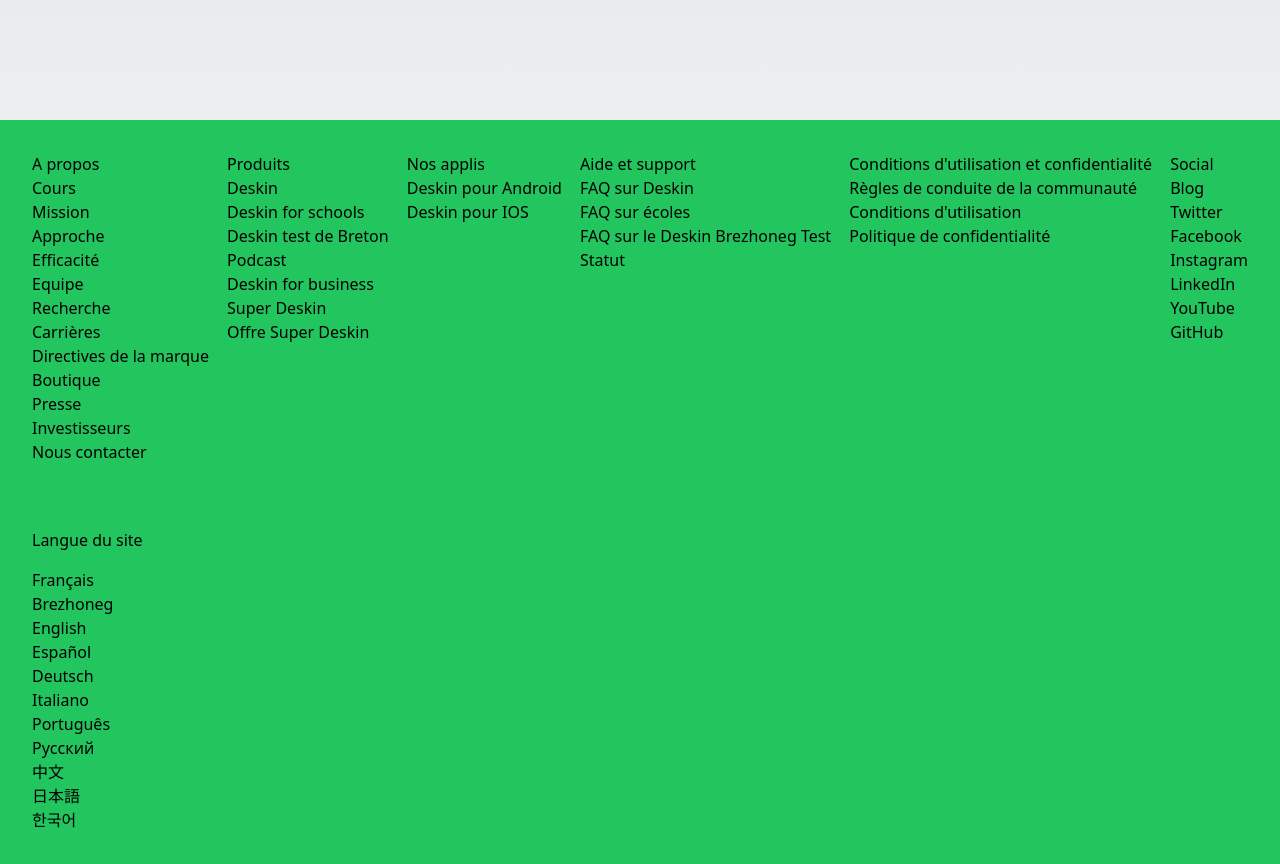
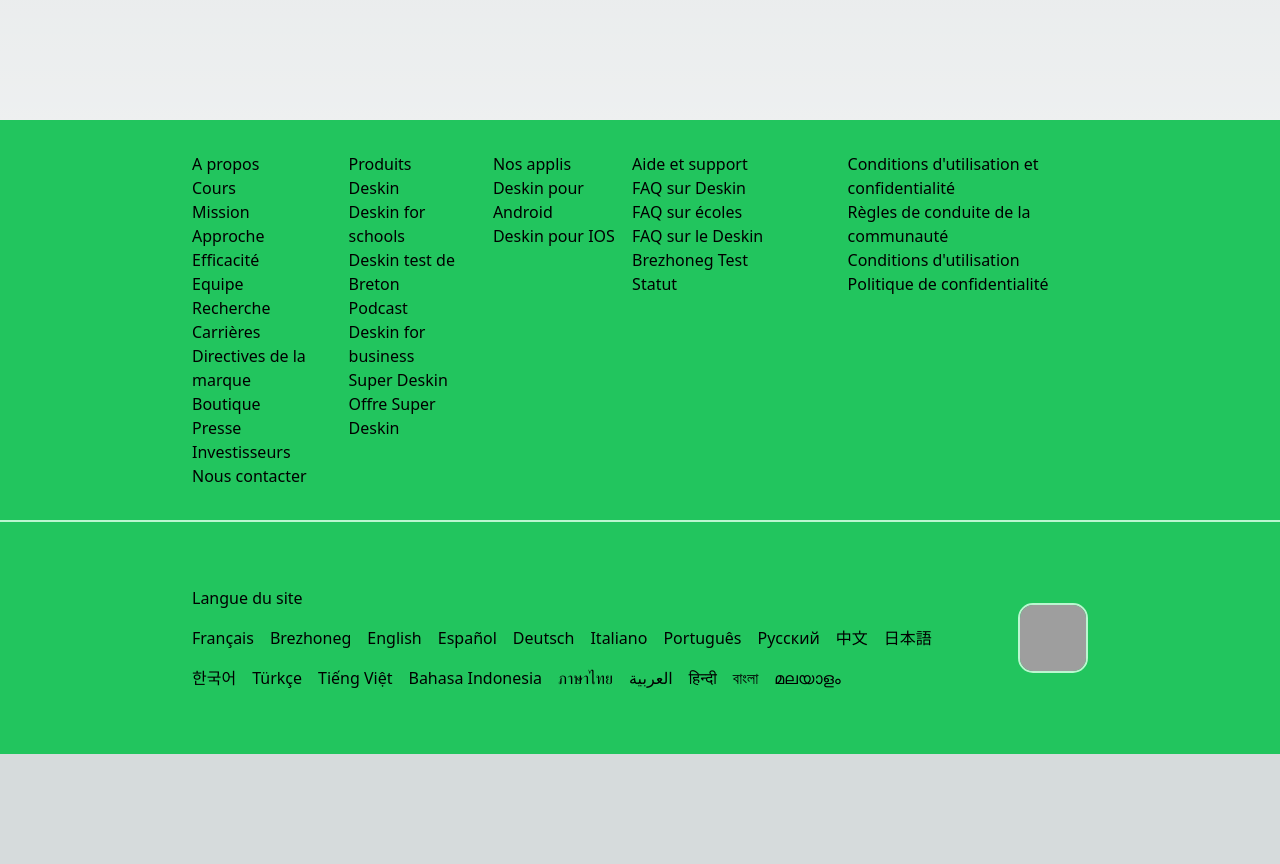
Before and after one commit to Language-Application/back-next, a Next.js app in the folder back/: page /about in a window 1280 px wide. Shown: the part 760-1624 px from the top of the page. After the commit the page ends 1514 px from the top, so only its background shows below. Built offline with nearby package versions, Linux system fonts and the light colour scheme; grey boxes are pictures that could not be loaded.

Commit message:
Travail sur le style du footer et des liens
Travail sur les styles du footer et des liens, pas encore fini mais en bonne avançée

```diff
--- a/back/components/Footer.js
+++ b/back/components/Footer.js
@@ -4,9 +4,9 @@
 
     return (
 
-        <footer className='flex flex-col w-screen bg-green-500'>
+        <footer className='flex flex-col w-screen bg-green-500 items-center'>
 
-            <section className='flex flex-row justify-between items-start gap-4 p-8'>
+            <section className='flex flex-row justify-between items-start gap-4 py-8 md:max-w-[70%]'>
 
                 <div>
 
@@ -226,7 +226,7 @@
 
                 </div>
 
-                <div>
+                {/* <div>
 
                     <h3>Social</h3>
 
@@ -276,11 +276,15 @@
 
                     </div>
 
-                </div>
+                </div> */}
 
             </section>
 
-            <section className='flex flex-col gap-4 p-8'>
+            <hr className='flex flex-row w-screen border-green-200 border-t-[2px]'/>
+
+            <section className='flex flex-row gap-8 justify-between py-16 md:max-w-[70%] items-start w-full'>
+
+                <div className='flex flex-col gap-4'>
 
                     <div>
 
@@ -288,7 +292,7 @@
 
                     </div>
 
-                <div>
+                    <div className='flex flex-wrap gap-4'>
 
                         <Link href='/fr'>
 
@@ -356,7 +360,59 @@
 
                         </Link>
 
+                        <Link href='/tr'>
+
+                            <p>Türkçe</p>
+
+                        </Link>
+
+                        <Link href='/vi'>
+
+                            <p>Tiếng Việt</p>
+
+                        </Link>
+
+                        <Link href='/id'>
+
+                            <p>Bahasa Indonesia</p>
+
+                        </Link>
+
+                        <Link href='/th'>
+
+                            <p>ภาษาไทย</p>
+
+                        </Link>
+
+                        <Link href='/ar'>
+
+                            <p>العربية</p>
+
+                        </Link>
+
+                        <Link href='/hi'>
+
+                            <p>हिन्दी</p>
+
+                        </Link>
+
+                        <Link href='/bn'>
+
+                            <p>বাংলা</p>
+
+                        </Link>
+
+                        <Link href='/ml'>
+
+                            <p>മലയാളം</p>
+
+                        </Link>
+
                     </div>
+
+                </div>
+
+                <img src='https://design.duolingo.com/86230c9ad10d9f08b785.svg' alt='logo' className='w-[70px] h-[70px] border-[2px] rounded-[15px] border-green-200 self-center'/>
 
             </section>
 
--- a/back/components/Page.js
+++ b/back/components/Page.js
@@ -7,7 +7,7 @@
 
     return (
 
-        <>
+        <main className='flex flex-col max-w-screen overflow-x-hidden'>
 
             <Header/>
 
@@ -15,7 +15,7 @@
 
             <Footer/>
 
-        </>
+        </main>
 
     )
 
--- a/back/styles/globals.css
+++ b/back/styles/globals.css
@@ -25,3 +25,7 @@
     )
     rgb(var(--background-start-rgb));
 }
+
+::-webkit-scrollbar {
+  display: none !important;
+}
```
Lines whose indentation alone changed are shown as unchanged.
